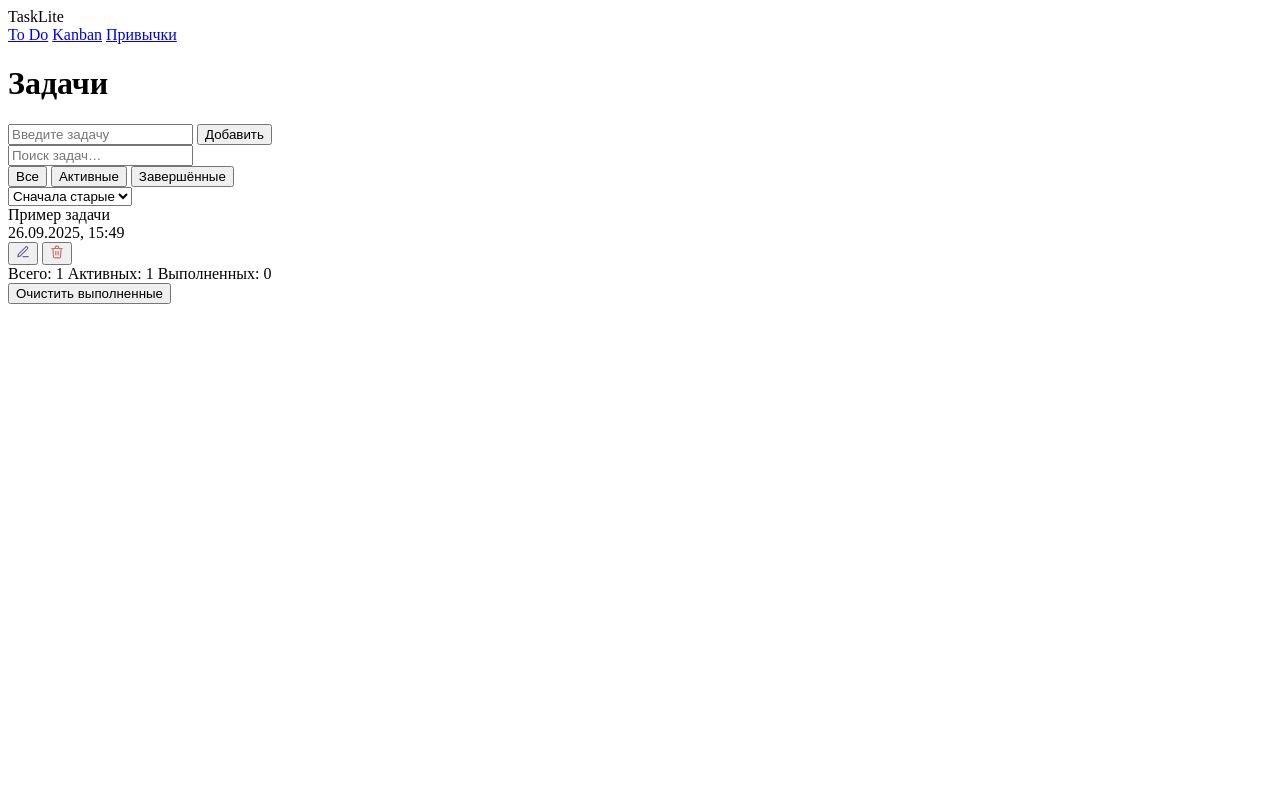
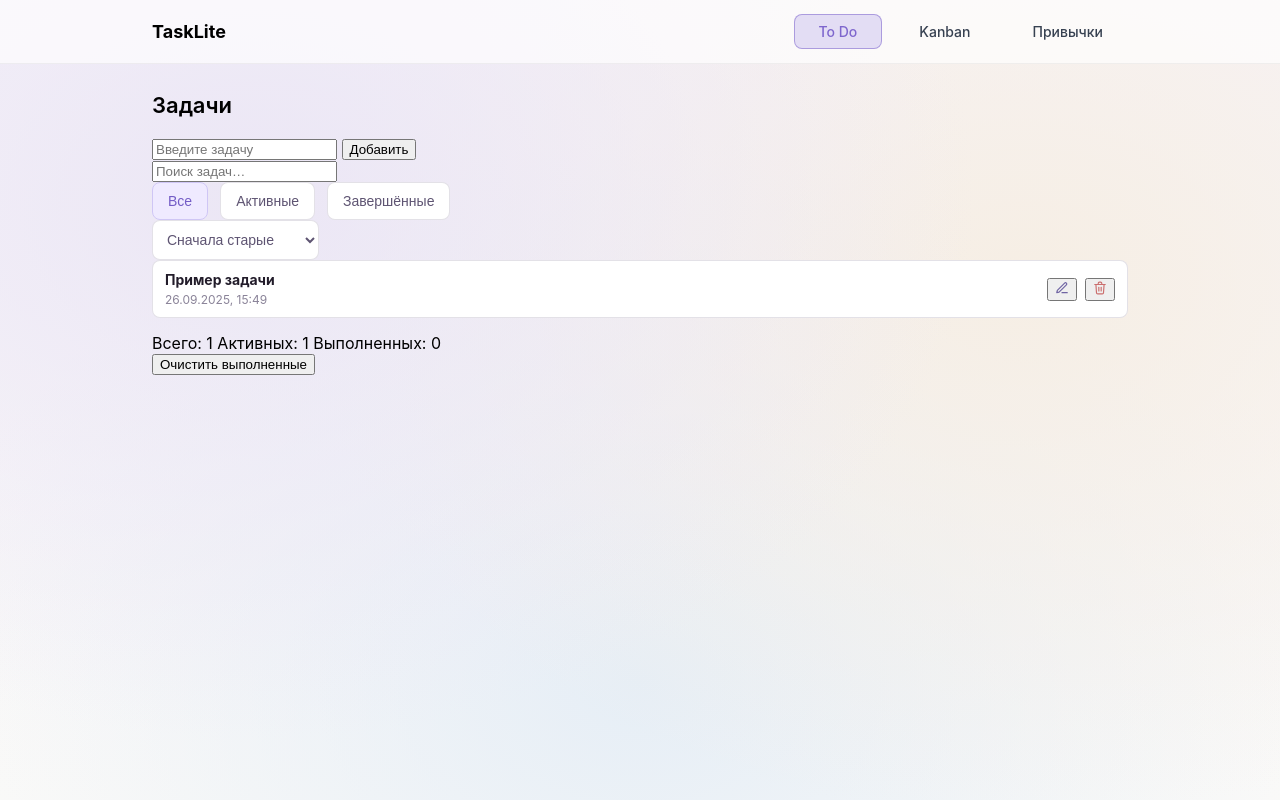
Before and after one commit to ViktoryBaza/tasklite, a plain HTML site: page index.html in a window 1280 px wide. Drawn offline with Linux system fonts and the light colour scheme.

Commit message:
стили карточки и функции js

```diff
--- a/css/style.css
+++ b/css/style.css
@@ -0,0 +1,137 @@
+* { box-sizing: border-box; }
+html, body {
+  margin: 0;
+  font-family: "Inter", sans-serif;
+  height: 100%;
+}
+
+.container{
+    max-width: 1024px;
+    margin: 0 auto;
+    padding: 0 24px;
+}
+
+.header{
+    position: sticky;
+    top: 0;
+    z-index: 10;
+    border-bottom: 1px solid rgba(0, 0, 0, .05);
+    background: rgba(255, 255, 255, .65);
+}
+
+.header__container{
+    display: flex;
+    align-items: center;
+    justify-content: space-between;
+    padding-top: 14px;
+    padding-bottom: 14px;
+}
+
+.header__title{
+    font-size: 18px;
+    font-weight: 700;
+}
+
+.tabs{
+    display: flex;
+    gap: 12px;
+}
+
+.tab{
+    text-decoration: none;
+    background-color: transparent;
+    border: 1px solid transparent;
+    border-radius: 8px;
+    padding: 8px 24px;
+    font-size: 14px;
+    font-weight: 500;
+    cursor: pointer;
+    color: #374151;
+}
+
+.tab.active{
+    background: #e3ddf4;
+    border: 1px solid rgba(126, 102, 205, 0.55);
+    color: #7e66cd;
+}
+
+.todo {
+  background:
+    radial-gradient(1200px 900px at 20% 25%, #ebe6f5 0%, transparent 60%),
+    radial-gradient(1200px 900px at 80% 35%, #f6eee4 0%, transparent 60%),
+    radial-gradient(1200px 900px at 50% 85%, #e6eef6 0%, transparent 60%),
+    linear-gradient(#f6f3f9, #fbfaf8);
+  background-attachment: fixed;
+}
+.page-title {
+    font-size: 22px;
+    font-weight: 600;
+    margin: 28px 0 20px;
+}
+
+.tabs__item {
+    padding: 10px 15px;
+    border: 1px solid rgba(30, 10, 60, 0.12);
+    border-radius: 8px;
+    font-size: 14px;
+    font-weight: 500;
+    background: #fff;
+    color: #5e5472;
+    cursor: pointer;
+    transition: background .2s, color .2s, border-color .2s;
+}
+
+.tabs__item:hover{
+    background: #f6f4ff;
+    border-color: rgba(30, 10, 60, 0.2);
+    color: #735cc6;
+}
+.tabs__item:active {
+    background: #e9e5f9;
+    border-color: #735cc6;
+    color: #5d47aa;
+}
+.tabs__item--active{
+    background: #efeaff;
+    border-color: #cfc6f5;
+    color: #735cc6;
+}
+.toolbar__sort {
+  padding: 10px 28px 10px 10px;
+  font-size: 14px;
+  border: 1px solid rgba(30, 10, 60, 0.12);
+  border-radius: 8px;
+  background: #fff;
+  font-weight: 500;
+  color: #5e5472;
+}
+
+.task{
+    display: flex;
+    justify-content: space-between;
+    gap: 8px;
+    align-items: center;
+    padding: 10px 12px;
+    border-radius: 8px;
+    margin-bottom: 15px;
+    background: #fff;
+    border: 1px solid rgba(30, 10, 60, 0.12);
+}
+
+.task__title{
+    font-size: 14px;
+    font-weight: 700;
+    margin-bottom: 4px;
+    color: #221c2a;
+}
+
+.task__meta{
+    font-size: 12px;
+    color: #8a8398;
+}
+
+.task__actions{
+    display: flex;
+    align-items: center;
+    gap: 8px;
+}
--- a/index.html
+++ b/index.html
@@ -27,8 +27,10 @@
         />
         <button class="form-add__button" type="button">Добавить</button>
       </div>
+
       <div class="toolbar">
         <input class="toolbar__search" type="text" placeholder="Поиск задач…" />
+
         <div class="tabs toolbar__tabs">
           <button class="tabs__item tabs__item--active" type="button">
             Все
@@ -36,16 +38,19 @@
           <button class="tabs__item" type="button">Активные</button>
           <button class="tabs__item" type="button">Завершённые</button>
         </div>
+
         <select class="toolbar__sort">
           <option selected>Сначала старые</option>
           <option>Сначала новые</option>
         </select>
       </div>
+
       <div class="task">
         <div class="task__content">
           <div class="task__title">Пример задачи</div>
           <div class="task__meta">26.09.2025, 15:49</div>
         </div>
+
         <div class="task__actions">
           <button class="task__action task__action--edit">
             <svg
@@ -84,11 +89,11 @@
               <path d="M9 6V4a2 2 0 0 1 2-2h2a2 2 0 0 1 2 2v2" />
             </svg>
           </button>
+
         </div>
       </div>
-    </main>
-    <footer>
-      <div class="footer-controls">
+
+        <div class="footer-controls">
         <div class="footer-controls__counters">
           <span>Всего: 1</span>
           <span>Активных: 1</span>
@@ -101,7 +106,8 @@
           Очистить выполненные
         </button>
       </div>
-    </footer>
+    </main>
+
     <script src="script.js"></script>
   </body>
 </html>
--- a/script.js
+++ b/script.js
@@ -1,2 +1,27 @@
-let counter = 1
-console.log(counter)
+let tasks = 6;
+if(tasks > 5){
+    console.log('Ужасно много задач');
+} else if(tasks > 0){
+    console.log('Есть немного задач');
+} else{
+    console.log('Задач нет');
+}
+
+function sum(a, b){
+    return a + b;
+}
+console.log(sum(10, 5))
+console.log(sum(20, 5))
+
+function isTaskDone(status){
+    return status === 'выполнена';
+}
+console.log(isTaskDone('выполнена'))
+console.log(isTaskDone('не выполнена'))
+
+function taskSummary(total, done){
+    let active = total - done;
+    return 'Всего ' + total + ' Выполнено ' + done + ' Активно ' + active;
+}
+
+console.log(taskSummary(100, 70))
```
